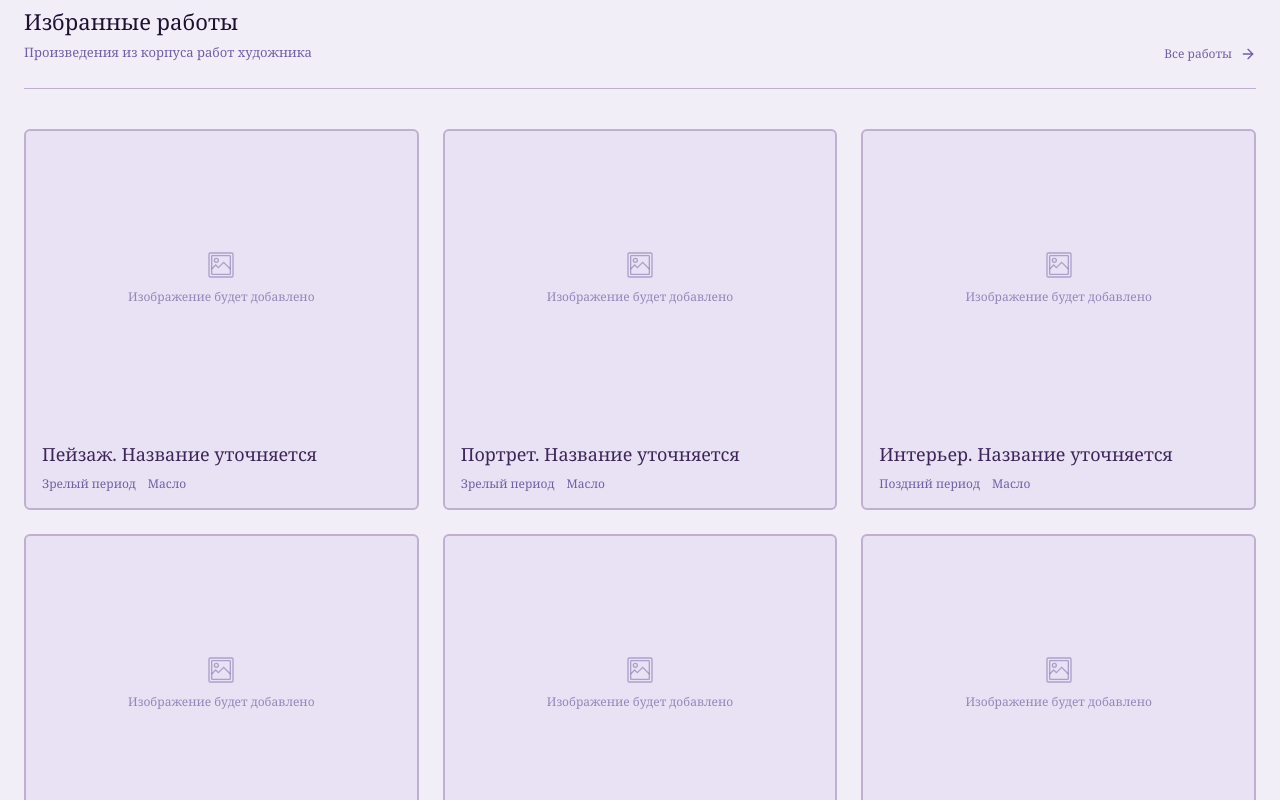
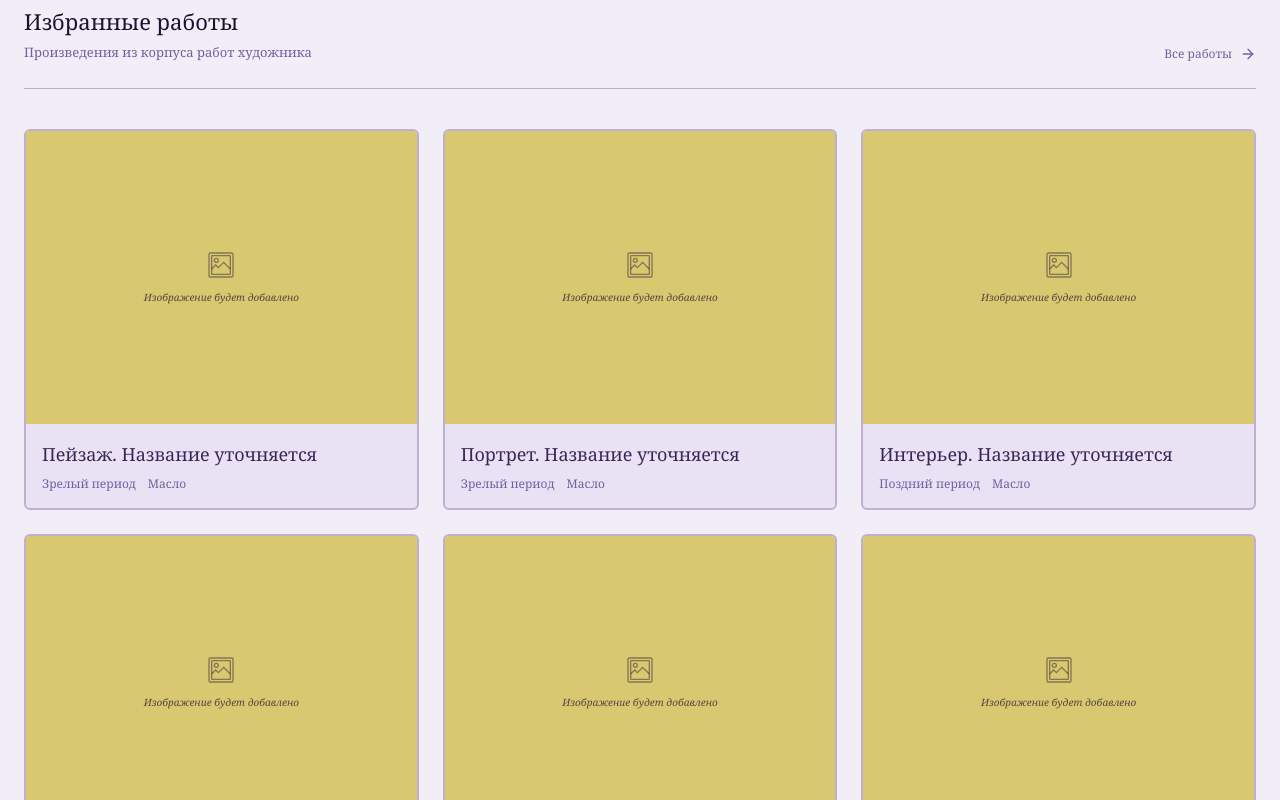
Before and after one commit to odmal88/LA_Ovchinnikov, a Next.js app: page / in a window 1280 px wide. Shown: the part 960-1760 px from the top of the page. Built offline with nearby package versions, Linux system fonts and the light colour scheme.

Commit message:
Repaint image placeholders

```diff
--- a/components/shared/placeholder-image.tsx
+++ b/components/shared/placeholder-image.tsx
@@ -21,23 +21,22 @@ export function PlaceholderImage({
   };
 
   const textSizes = {
-    sm: "text-xs",
-    md: "text-sm",
-    lg: "text-base",
+    sm: "text-[10px]",
+    md: "text-[12px]",
+    lg: "text-[13px]",
   };
 
   return (
     <div
       className={cn(
-        "bg-card-museum border border-soft rounded-sm flex items-center justify-center",
+        "bg-placeholder border border-soft rounded-md flex items-center justify-center",
         aspectClasses[aspectRatio],
         className
       )}
     >
       <div className="flex flex-col items-center gap-2 p-4 text-center">
-        {/* Иконка рамки */}
         <svg
-          className="w-8 h-8 text-muted-foreground/50"
+          className="w-8 h-8 text-heading/45"
           viewBox="0 0 24 24"
           fill="none"
           stroke="currentColor"
@@ -48,7 +47,7 @@ export function PlaceholderImage({
           <circle cx="8.5" cy="8.5" r="1.5" />
           <path d="M5 15l3-3 2 2 4-4 5 5" />
         </svg>
-        <span className={cn("text-muted-foreground/70", textSizes[size])}>
+        <span className={cn("text-heading/70 italic", textSizes[size])}>
           {text}
         </span>
       </div>
```
